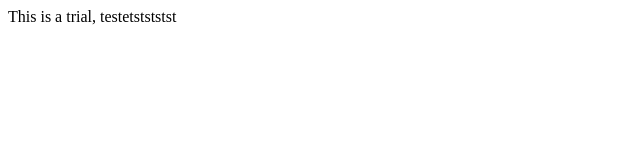
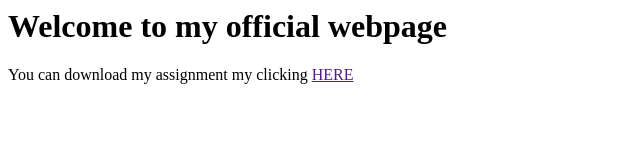
Before and after one commit to Lord-Asriel/GenericCode, a plain HTML site: page index.html in a window 1280 px wide. Shown: the whole page, without its empty margins (0-640 px from the left). Drawn offline with Linux system fonts and the light colour scheme.

Commit message:
Update index.html

```diff
--- a/index.html
+++ b/index.html
@@ -2,6 +2,7 @@
 <head>
 </head>
 <body>
-<p> This is a trial, testetstststst </p>
+  <h1>Welcome to my official webpage</h2>
+  <p>You can download my assignment my clicking <a href="" download>HERE </a> </p>
 </body>
 </html>
```
